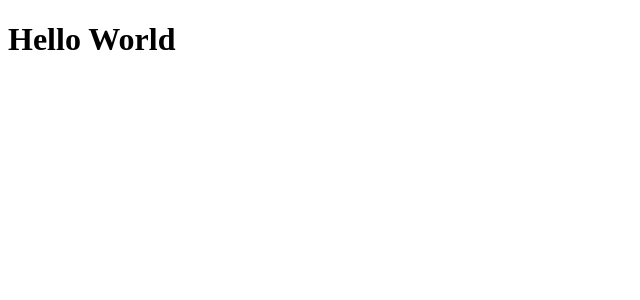
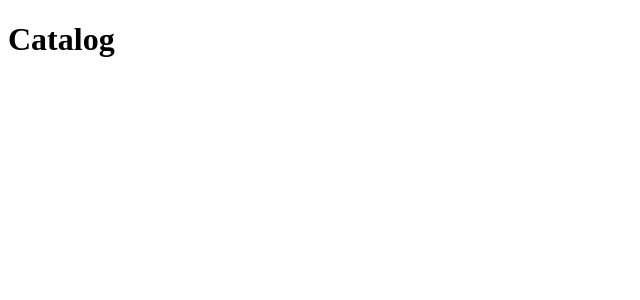
Before and after one commit to renanlimabl/about-redux-typescript, a React (Create React App) app: page / in a window 1280 px wide. Shown: the top 300 px of the page, without its empty margins (0-640 px from the left). Built offline with nearby package versions, Linux system fonts and the light colour scheme.

Commit message:
add components catalog

```diff
--- a/src/App.tsx
+++ b/src/App.tsx
@@ -4,12 +4,13 @@ import React from 'react';
  englobamos tudo que precisamos que herde da nossa store.
  */
 import { Provider } from 'react-redux';
+import Catalog from './components/Catalog';
 import store from './store';
 
 function App() {
   return (
     <Provider store={store}>
-      <h1>Hello World</h1>
+      <Catalog />
     </Provider>
   );
 }
--- /dev/null
+++ b/src/components/Catalog.tsx
@@ -0,0 +1,9 @@
+import React from 'react';
+
+const Catalog: React.FC = () => {
+  return (
+    <h1>Catalog</h1>
+  )
+}
+
+export default Catalog;
```
Also changed, not shown: 1 other file (tests, documents, lock files or other folders).
